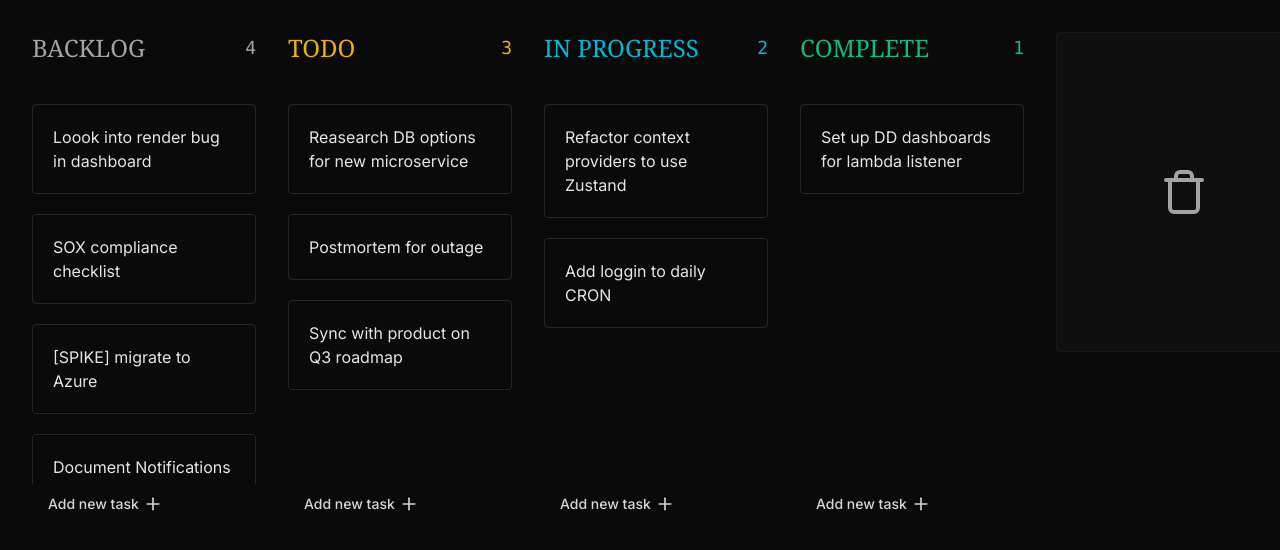
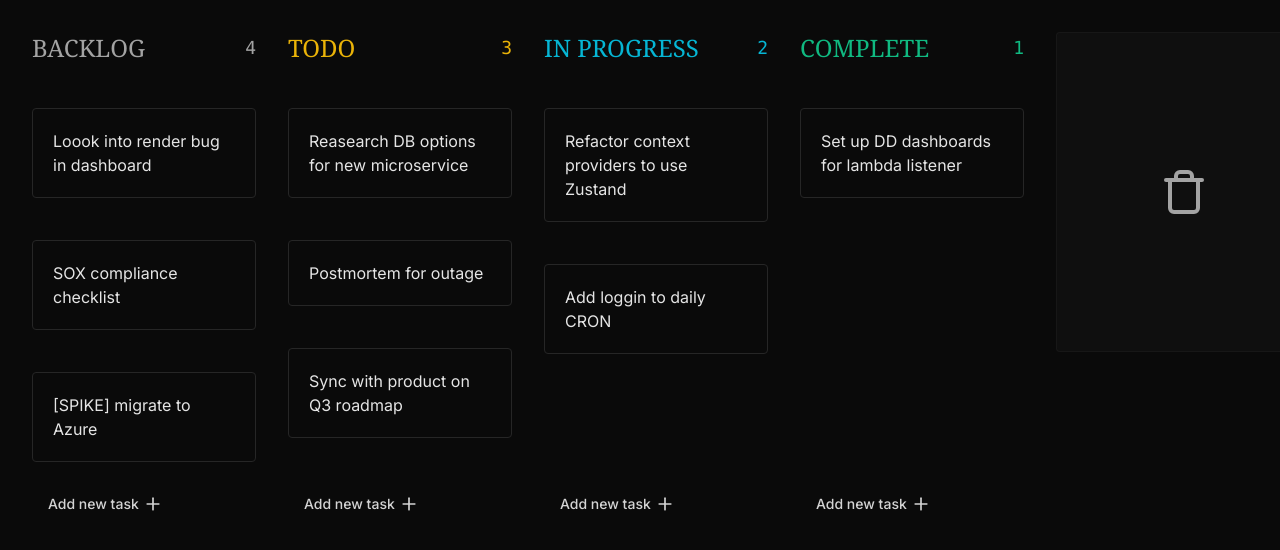
Before and after one commit to JheanAntunes/learn-framer-motion, a Next.js app: page /notionwithzustand in a window 1280 px wide. Shown: the top 550 px of the page. Built offline with nearby package versions, Linux system fonts and the light colour scheme; what tailwindcss-animated would draw is missing.

Commit message:
:sparkles:	feat: add div como wrapper no Component NotionRows  para espaçamentos entre as row

```diff
--- a/src/app/notionwithzustand/components/notion-rows.tsx
+++ b/src/app/notionwithzustand/components/notion-rows.tsx
@@ -1,5 +1,6 @@
 'use client'
 
+import DropIndicator from '@/app/notionkanban/components/drop-indicator'
 import { Column } from '@/app/notionkanban/types/types'
 import { MotionDiv } from '@/components/framer-motion'
 import { useStoreNotion } from '../store'
@@ -28,10 +29,11 @@ const NotionRows = ({ column }: NotionRows) => {
     )
   }
   return (
-    <>
+    <div className="space-y-5">
       {tasks &&
-        tasks.map(({ id, title }) => (
+        tasks.map(({ id, title, column }) => (
           <MotionDiv key={id} layout>
+            <DropIndicator beforeId={id} column={column} />
             <NotionRow
               onDragStart={(event) => handleDragStart({ id, event, column })}
             >
@@ -39,7 +41,7 @@ const NotionRows = ({ column }: NotionRows) => {
             </NotionRow>
           </MotionDiv>
         ))}
-    </>
+    </div>
   )
 }
 
```
